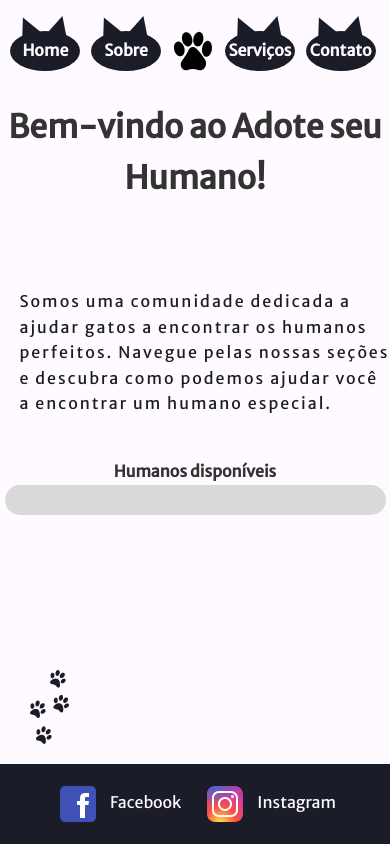
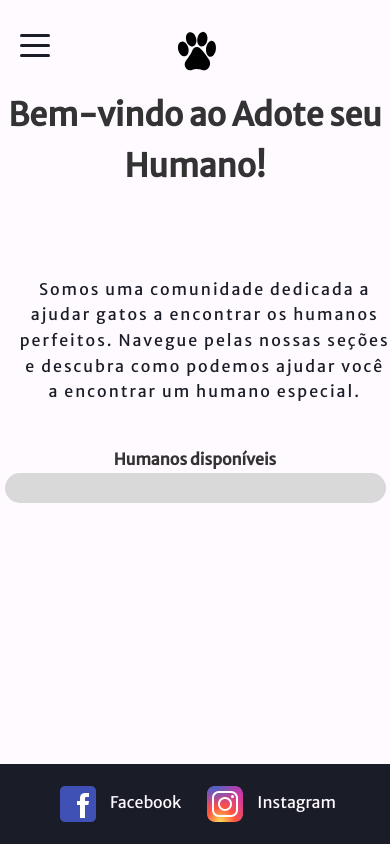
Before and after one commit to white-Reis/prova-pratica-desenvolvedor-front-end-gabriel, a Flask app: page / in a window 390 px wide. Run offline with Flask 3, Linux system fonts and the light colour scheme; data that the repository does not hold is empty.

Commit message:
fix#1
correção do repositorio, apos problema

```diff
--- a/static/script.js
+++ b/static/script.js
@@ -1,16 +1,24 @@
 document.addEventListener('DOMContentLoaded', function () {
   const mainContent = document.getElementById('main-content');
   const links = document.querySelectorAll('nav ul li a');
+  const burgerMenu = document.getElementById('burger-menu');
+  const navLinks = document.querySelector('.nav-links');
 
+  // Alternar menu hambúrguer
+  burgerMenu.addEventListener('click', function () {
+    navLinks.classList.toggle('nav-active');
+  });
+
+  // Carregar conteúdo dinâmico
   links.forEach(link => {
     link.addEventListener('click', function (event) {
       event.preventDefault();
       const section = this.getAttribute('data-section');
       loadContent(section);
+      navLinks.classList.toggle('nav-active');
     });
   });
 
-  // Define qual conteúdo vai ser carregado
   function loadContent(section) {
     let content = '';
     switch (section) {
@@ -72,7 +80,6 @@ document.addEventListener('DOMContentLoaded', function () {
     mainContent.innerHTML = content;
   }
 
-  // Extrai a API para gerar HTML com a array de resposta.
   function fetchOwners() {
     fetch('/api/owners')
       .then(response => response.json())
@@ -93,6 +100,6 @@ document.addEventListener('DOMContentLoaded', function () {
       .catch(error => console.error('Error fetching owners:', error));
   }
 
-  // Carrega conteúdo inicial
+  // Carregar conteúdo inicial
   loadContent('home');
 });
--- a/static/styles.css
+++ b/static/styles.css
@@ -1,12 +1,7 @@
-html,
-body {
+/* Global Styles */
+html, body {
   height: 100%;
   margin: 0;
-}
-.page-wrapper {
-  display: grid;
-  grid-template-rows: auto 1fr auto;
-  min-height: 100vh;
 }
 
 body {
@@ -18,6 +13,14 @@ body {
   background-color: #fffaff;
 }
 
+/* Layout Wrapper */
+.page-wrapper {
+  display: grid;
+  grid-template-rows: auto 1fr auto;
+  min-height: 100vh;
+}
+
+/* Header */
 header {
   width: 99vw;
   margin: 15px 0;
@@ -30,10 +33,17 @@ header {
   align-items: center;
 }
 
+.logo-mobile {
+  height: 5vh;
+  display: none;
+}
+
 .logo {
   height: 5vh;
 }
 
+
+/* Navigation */
 nav {
   width: 100%;
   margin: 15px 5px;
@@ -91,6 +101,7 @@ nav a:hover {
   color: #f0bddc;
 }
 
+/* Main Content */
 main {
   padding: 20px;
 }
@@ -115,11 +126,12 @@ color: #1a1c27;
   color: #1a1c27;
 }
 
-.body-home{
+/* Body Home */
+.body-home {
   display: flex;
 }
 
-.text-container{
+.text-container {
   width: 100%;
   display: flex;
   justify-content: center;
@@ -133,21 +145,22 @@ margin: 10vh 0 0 5vw;
   max-width: 700px;
 }
 
-.table-container{
+/* Table Container */
+.table-container {
   width: 100%;
   margin-top: 5vh;
   text-align: center;
-  display:flex;
+  display: flex;
   flex-direction: column;
   align-items: center;
 }
 
-.table-container h2{
+.table-container h2 {
   font-size: 16px;
   font-weight: 700;
 }
 
-#owners-list{
+#owners-list {
   border: 15px solid #D9D9D9;
   border-radius: 25px;
   background-color: #fffaff;
@@ -155,10 +168,9 @@ font-weight: 700;
   max-width: 600px;
   overflow-y: auto;
   overflow-x: hidden;
-  overflow-x: hidden;
 }
 
-.owner-card{
+.owner-card {
   background-color: #D9D9D9;
   border-radius: 50px;
   margin: 5px 5px;
@@ -166,45 +178,49 @@ font-weight: 700;
   align-items: center;
   overflow-x: auto;
 }
-.owner-card img{
+
+.owner-card img {
   border-radius: 50px;
 }
 
-.name-field{
+.name-field {
   font-size: 16px;
   font-weight: 700;
   margin: 0 15px;
   color: #1a1c27;
 }
 
-.email-suf{
+.email-suf {
   font-size: 16px;
   font-weight: 700;
   color: #1a1c27;
 }
 
-.email-field{
+.email-field {
   margin: 0 5px;
   color: #1a1c27;
 }
+
+/* Decorative Elements */
 .patas {
   width: 10vw;
   height: auto;
   position: absolute;
   bottom: 100px;
   left: 30px;
-  z-index: -1;
+  z-index: -10;
 }
+
 .meow {
   width: 20vw;
   height: auto;
   position: absolute;
   bottom: 50px;
   left: 300px;
-z-index: -1;
-
+  z-index: -10;
 }
 
+/* Footer */
 footer {
   position: relative;
   height: 80px;
@@ -252,39 +268,7 @@ footer .social-links a[href*='instagram']::before {
   background-image: url('../static/asset/images/instagram-icon.svg');
 }
 
-
-@media (max-width: 900px) {
-S
-.patas , .meow {
-  display: none;
-}
-.body-home{
-  display: flex;
-  flex-direction: column;
-}
-
-.text-container p {
-  font-size: 16px;
-  }
-}
-
-@media (max-width: 550px){
-main{
-  padding: 0;
-}
-#owners-list{
-  width: 90vw;
-}
-
-@media (max-width: 410px){
-  nav a{
-    width: 70px;
-    height: 40px;
-  }
-  }
-}
-
-
+/* Form Section */
 .form-section {
   background-color: #D9D9D9;
   padding: 20px;
@@ -341,7 +325,62 @@ button:hover {
   background-color: #D9D9D9;
 }
 
+/* Media Queries */
+@media (max-width: 900px) {
+  .patas, .meow {
+    display: none;
+  }
+
+  .body-home {
+    display: flex;
+    flex-direction: column;
+  }
+
+  .text-container p {
+    font-size: 16px;
+  }
+}
+
+@media (max-width: 550px) {
+  main {
+    padding: 0;
+  }
+
+  #owners-list {
+    width: 90vw;
+  }
+}
+
+@media (max-width: 410px) {
+  nav a {
+    width: 70px;
+    height: 40px;
+  }
+}
+
+/* Menu Burger */
+.burger-menu {
+  display: none;
+  cursor: pointer;
+  flex-direction: column;
+  justify-content: space-around;
+  width: 30px;
+  height: 30px;
+}
+
+.burger-menu span {
+  width: 100%;
+  height: 3px;
+  background-color: #1a1c27;
+  border-radius: 5px;
+  transition: 0.3s;
+}
+
 @media (max-width: 600px) {
+  p{
+    text-align: center;
+  }
+
   .form-section {
     padding: 15px;
   }
@@ -354,4 +393,59 @@ button:hover {
   button {
     font-size: 0.9rem;
   }
+
+  nav ul {
+    display: none;
+    flex-direction: column;
+    width: 100%;
+    position: absolute;
+    top: 60px;
+    left: 0;
+    background-color: #fffaff;
+    padding: 20px 0;
+    transition: all 300ms ease 0s;
   }
+
+  .burger-menu {
+    display: flex;
+    margin-left: 15px;
+  }
+
+  nav ul.nav-active {
+    display: flex;
+  }
+  .cat-ear {
+    display: none;
+  }
+
+  .left-ear {
+    display: none;
+  }
+
+  .right-ear {
+    display: none;
+  }
+
+  nav a{
+    background: #fffaff;
+    color: #1a1c27;
+  }
+  .logo-container {
+    display: none;
+  }
+
+  .logo-mobile{
+    display: block;
+    position: absolute;
+    top: 30px;
+    left: 45%;
+    z-index: 10;
+  }
+  .form-section{
+    padding: 10px;
+  }
+
+  input, textarea {
+    padding: 8px 0;
+  }
+}
--- a/templates/index.html
+++ b/templates/index.html
@@ -3,74 +3,46 @@
 <head>
   <meta charset="UTF-8" />
   <meta name="viewport" content="width=device-width, initial-scale=1.0" />
-    <link
-      rel="icon"
-      href="../static/asset/images/Icon.svg"
-      type="image/x-icon"
-    />
+  <link rel="icon" href="../static/asset/images/Icon.svg" type="image/x-icon" />
   <link rel="preconnect" href="https://fonts.googleapis.com" />
   <link rel="preconnect" href="https://fonts.gstatic.com" crossorigin />
-    <link
-      href="https://fonts.googleapis.com/css2?family=Merriweather+Sans:ital,wght@300;400;600;800&display=swap"
-      rel="stylesheet"
-    />
+  <link href="https://fonts.googleapis.com/css2?family=Merriweather+Sans:ital,wght@300;400;600;800&display=swap" rel="stylesheet" />
   <title>Adote seu Humano</title>
-    <link
-      rel="stylesheet"
-      href="{{ url_for('static', filename='resetCss.css') }}"
-    />
-    <link
-      rel="stylesheet"
-      href="{{ url_for('static', filename='styles.css') }}"
-    />
+  <link rel="stylesheet" href="{{ url_for('static', filename='resetCss.css') }}" />
+  <link rel="stylesheet" href="{{ url_for('static', filename='styles.css') }}" />
 </head>
 <body>
   <div class="page-wrapper">
     <header>
       <nav>
-          <ul>
+        <div class="burger-menu" id="burger-menu">
+          <span></span>
+          <span></span>
+          <span></span>
+        </div>
+        <img class="logo-mobile" src="../static/asset/images/Icon.svg" alt="Logo do Site" />
+        <ul class="nav-links">
           <li>
             <span class="cat-ear left-ear"></span>
-              <a class="merriweather-sans-semibold" href="#" data-section="home"
-                >Home</a
-              >
+            <a class="merriweather-sans-semibold" href="#" data-section="home">Home</a>
             <span class="cat-ear right-ear"></span>
           </li>
           <li>
             <span class="cat-ear left-ear"></span>
-              <a
-                class="merriweather-sans-semibold"
-                href="#"
-                data-section="sobre"
-                >Sobre</a
-              >
+            <a class="merriweather-sans-semibold" href="#" data-section="sobre">Sobre</a>
             <span class="cat-ear right-ear"></span>
           </li>
           <div class="logo-container">
-              <img
-                class="logo"
-                src="../static/asset/images/Icon.svg"
-                alt="Logo do Site"
-              />
+            <img class="logo" src="../static/asset/images/Icon.svg" alt="Logo do Site" />
           </div>
           <li>
             <span class="cat-ear left-ear"></span>
-              <a
-                class="merriweather-sans-semibold"
-                href="#"
-                data-section="servicos"
-                >Serviços</a
-              >
+            <a class="merriweather-sans-semibold" href="#" data-section="servicos">Serviços</a>
             <span class="cat-ear right-ear"></span>
           </li>
           <li>
             <span class="cat-ear left-ear"></span>
-              <a
-                class="merriweather-sans-semibold"
-                href="#"
-                data-section="contato"
-                >Contato</a
-              >
+            <a class="merriweather-sans-semibold" href="#" data-section="contato">Contato</a>
             <span class="cat-ear right-ear"></span>
           </li>
         </ul>
@@ -80,19 +52,11 @@
       <!-- Conteúdo dinâmico será carregado aqui -->
     </main>
     <footer>
-        <img class="patas" src="../static/asset/images/patas.svg" alt="pegadas"/>
-        <img class="meow" src="../static/asset/images/meow.svg" alt="Gato"/>
+      <img class="patas" src="../static/asset/images/patas.svg" alt="pegadas" />
+      <img class="meow" src="../static/asset/images/meow.svg" alt="Gato" />
       <div class="social-links">
-          <a
-            target="_blank"
-            href="https://www.facebook.com/groups/1649523118675276/"
-            >Facebook</a
-          >
-          <a
-            target="_blank"
-            href="https://www.instagram.com/gatosanonimosfloripa/"
-            >Instagram</a
-          >
+        <a target="_blank" href="https://www.facebook.com/groups/1649523118675276/">Facebook</a>
+        <a target="_blank" href="https://www.instagram.com/gatosanonimosfloripa/">Instagram</a>
       </div>
     </footer>
   </div>
```
Lines whose indentation alone changed are shown as unchanged.
